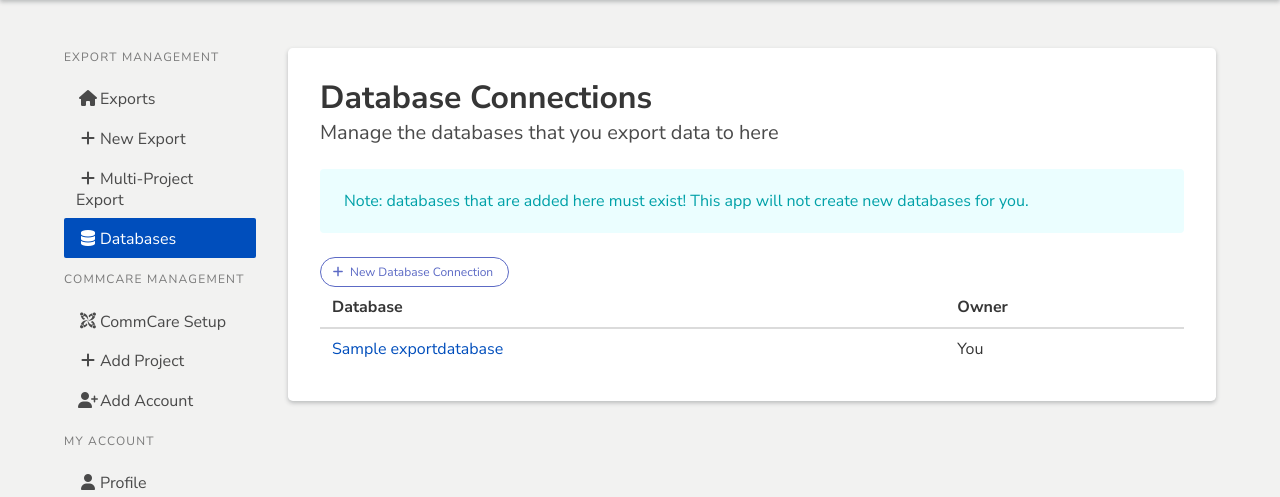
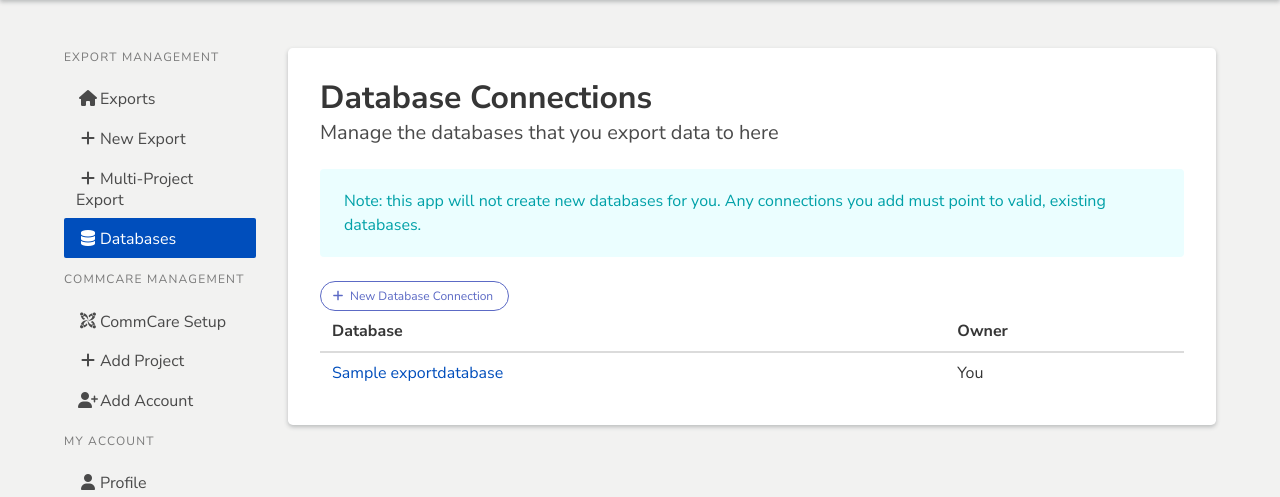
Before and after one commit to dimagi/commcare-sync, a Django app: page /exports/databases/ in a window 1280 px wide. Shown: the part 52-549 px from the top of the page. Run offline with Django 3.2, Linux system fonts and the light colour scheme; a user stored in the database is signed in; tables that the repository leaves empty hold one stand-in row (values such as "Sample post"); grey boxes marked "Sample" are stand-in pictures; parts of the project's set-up code (start-up, migrations or seed data) failed here and were passed over; some libraries are stand-ins or nearby versions.

Commit message:
language tweak

```diff
--- a/templates/exports/databases.html
+++ b/templates/exports/databases.html
@@ -7,7 +7,7 @@
   <h2 class="subtitle">Manage the databases that you export data to here</h2>
 {% if databases.exists %}
   <p class="notification is-info is-light">
-    Note: databases that are added here must exist! This app will not create new databases for you.
+    Note: this app will not create new databases for you. Any connections you add must point to valid, existing databases.
   </p>
   <a class="button is-primary is-rounded is-small is-outlined" href="{% url 'exports:create_database' %}">
     <span class="icon">
```
